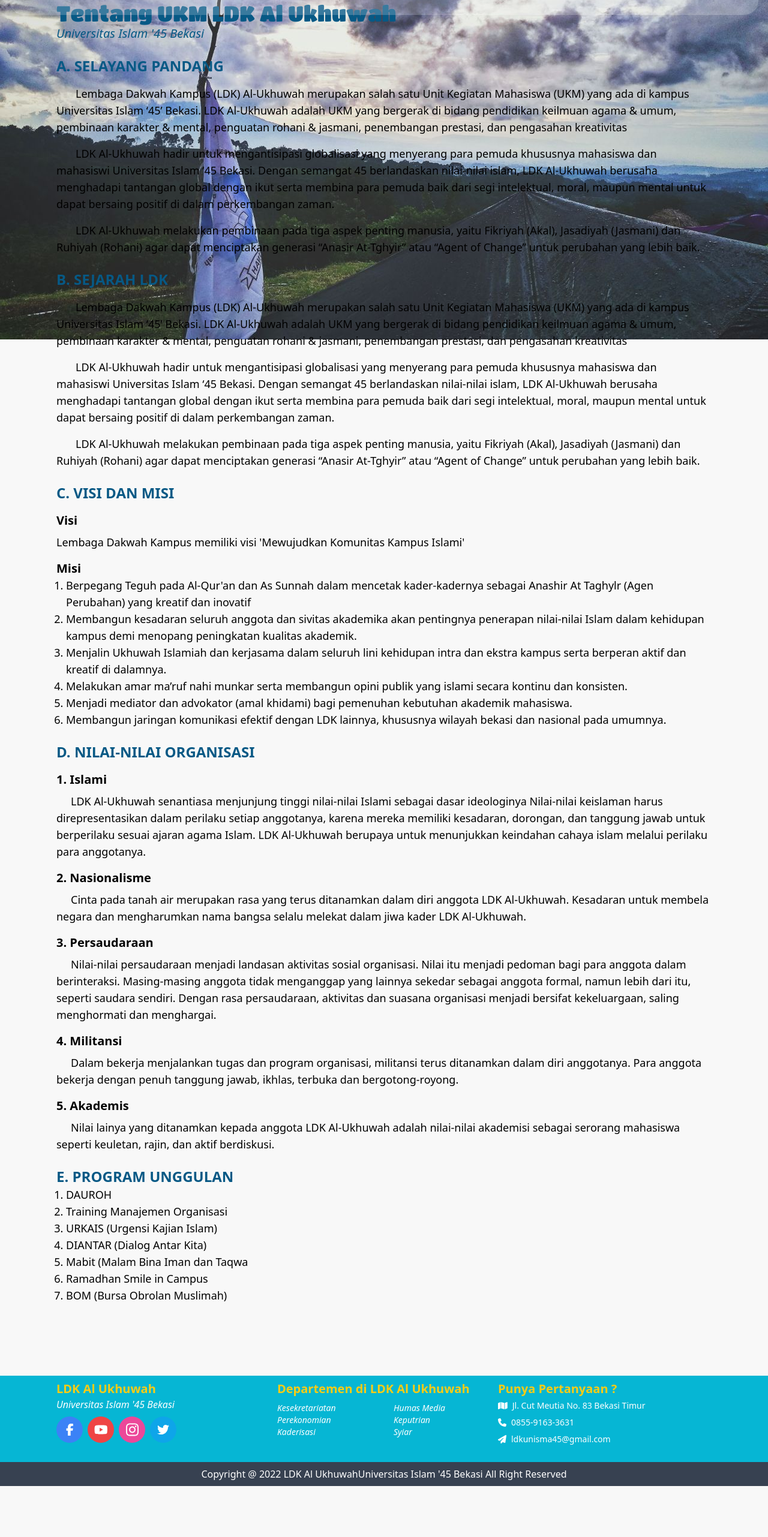
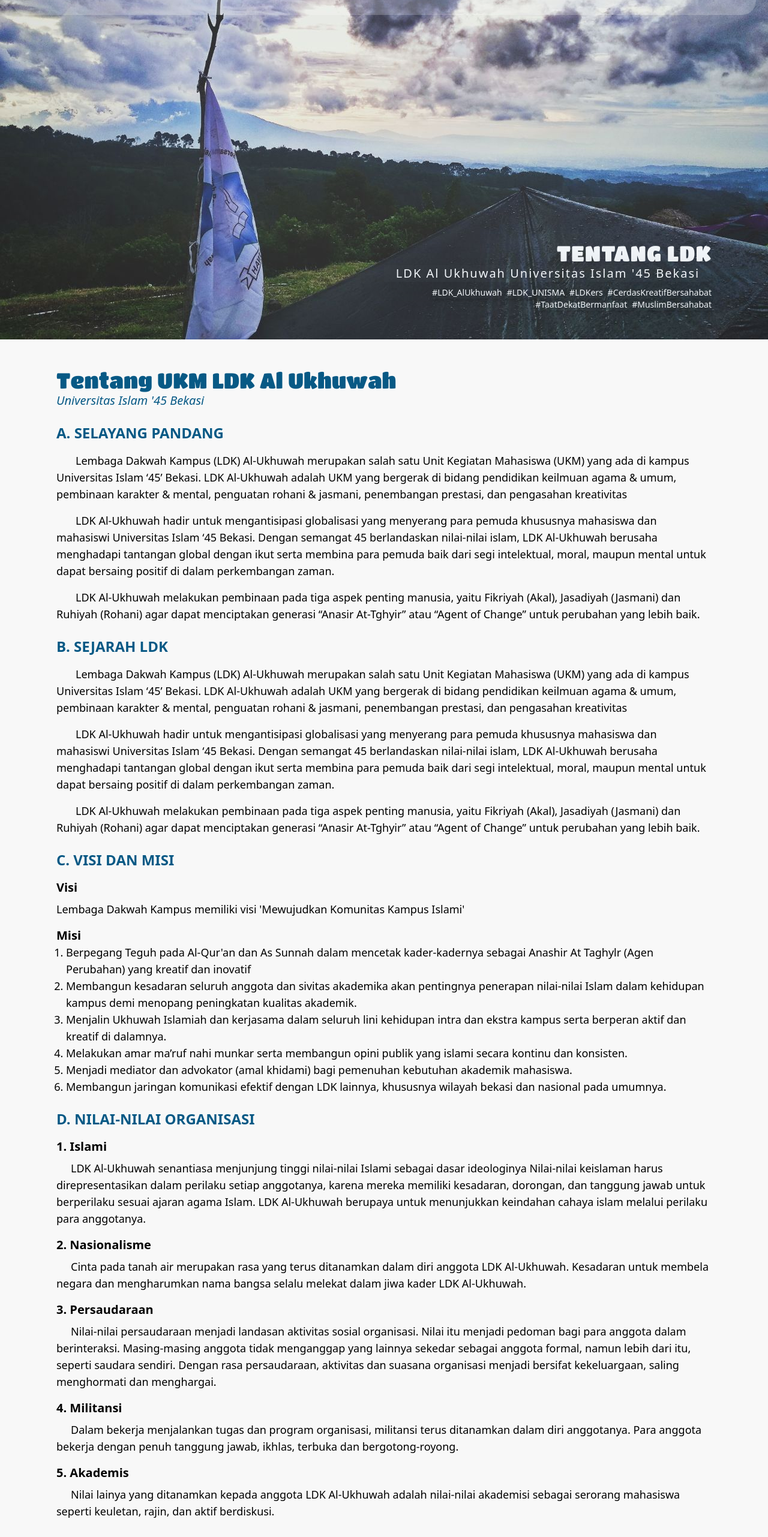
Before and after one commit to jayamiko/LDK-AlUkhuwah-Website, a Next.js app: page /tentang in a window 1280 px wide. Shown: the part 234-2797 px from the top of the page at 60% size. Before the commit the page ends 2712 px from the top, so only its background shows below. Built offline with nearby package versions, Linux system fonts and the light colour scheme; a web font is replaced by a local one.

Commit message:
Fixed UI Footer, Hero About, Hero Registration

```diff
--- a/components/Animations/Search/search.module.css
+++ b/components/Animations/Search/search.module.css
@@ -11,5 +11,4 @@
   font-family: Edu SA Beginner, Roboto, sans-serif;
   font-weight: 500;
   color: #06B6D4;
-  margin-top: -100px;
 }
--- a/components/Form/FormRegistration.jsx
+++ b/components/Form/FormRegistration.jsx
@@ -9,7 +9,7 @@ export const FormRegistration = ({
   return (
     <form
       name="submit-to-google-sheet"
-      className="flex items-center h-fit w-full md:h-3/5 space-y-1"
+      className="flex items-center md:h-[55vh] w-full space-y-1"
       method="post"
       ref={formRef}
       onSubmit={handleSubmit}
@@ -118,7 +118,7 @@ export const FormRegistration = ({
               <label htmlFor="reason">Alasan Masuk LDK ?</label>
               <textarea
                 type="text"
-                className="form-control"
+                className="form-control h-24"
                 value={personalMember.reason}
                 id="reason"
                 name="reason"
--- a/components/layout/Footer/Footer.jsx
+++ b/components/layout/Footer/Footer.jsx
@@ -30,7 +30,8 @@ const Footer = () => {
               </h2>
             </div>
             <ul className="m-0 py-2 flex flex-row justify-center text-sm md:space-x-6 hover:text-slate-200 hover:font-semibold p-0 gap-2">
-              <div className="w-2/6 sm:w-full">
+              <div className="text-xs sm:text-sm md:text-base w-2/6 sm:w-full">
+                <ul className="list-disc p-0">
                   <li className="m-0 cursor-pointer ">
                     <i>Kesekretariatan</i>
                   </li>
@@ -40,8 +41,10 @@ const Footer = () => {
                   <li className="m-0 cursor-pointer">
                     <i>Kaderisasi</i>
                   </li>
+                </ul>
               </div>
-              <div className="w-2/6 sm:w-full">
+              <div className="text-xs sm:text-sm md:text-base w-2/6 sm:w-full">
+                <ul className="list-disc p-0">
                   <li className="m-0 cursor-pointer">
                     <i>Humas Media</i>
                   </li>
@@ -51,6 +54,7 @@ const Footer = () => {
                   <li className="m-0 cursor-pointer">
                     <i>Syiar</i>
                   </li>
+                </ul>
               </div>
             </ul>
           </div>
@@ -61,7 +65,7 @@ const Footer = () => {
                 Punya Pertanyaan ?
               </h2>
             </div>
-            <ul className="w-2/3 sm:w-full list-outside p-0 text-sm space-y-2 py-1">
+            <ul className="text-xs sm:text-sm w-2/3 sm:w-full list-outside p-0 space-y-2 py-1">
               <li>
                 <FontAwesomeIcon
                   icon={faMap}
@@ -87,10 +91,10 @@ const Footer = () => {
           </div>
         </div>
         <div className="text-center text-white bg-gray-700 py-2">
-          <span className="text-sm sm:text-base">
-            Copyright @ 2022 {`${alUkhuwah + kampus} `}
+          <span className="text-xs sm:text-sm md:text-base">
+            Copyright @ 2022 {`${alUkhuwah} ${kampus} `}
           </span>
-          <span className="block sm:inline text-sm sm:text-base">
+          <span className="block sm:inline text-xs sm:text-sm md:text-base">
             All Right Reserved
           </span>
         </div>
--- a/components/layout/Header/Header.jsx
+++ b/components/layout/Header/Header.jsx
@@ -12,7 +12,7 @@ const Header = () => {
   const [click, setClick] = useState(false);
 
   return (
-    <div className="flex flex-col-reverse md:flex-col absolute md:px-4 lg:mx-0 w-full z-50">
+    <div className="absolute flex flex-col-reverse md:flex-col md:px-5 lg:mx-0 w-full z-50">
       <Head />
       <header
         className={`${styles.bgHeader} w-full md:container mx-auto md:inline items-center m-0 overflow-hidden md:rounded-3xl`}
--- a/components/utils/Title.jsx
+++ b/components/utils/Title.jsx
@@ -4,20 +4,20 @@ import { tags } from "../../data/data";
 
 function TitlePage(props) {
   return (
-    <div className="container mx-auto px-4 sm:px-0 z-40 h-fit text-slate-100 flex flex-col items-end justify-end py-10">
+    <div className="container mx-auto px-4 z-40 h-fit text-slate-100 flex flex-col items-end justify-end py-10">
       <div className="w-full lg:w-1/2">
         <div className="w-full flex flex-col items-center lg:items-end">
           <h1 className="uppercase m-0 text-4xl font-titan tracking-wide">
             {props.title}
           </h1>
-          <span className="w-fit shadow-lg text-sm sm:text-base lg:text-lg xl:text-xl w-full tracking-widest">
+          <span className="w-full text-center shadow-lg text-xs sm:text-sm md:text-base lg:text-lg xl:text-xl tracking-widest">
             {alUkhuwah} {kampus}
           </span>
         </div>
-        <div className="flex flex-wrap justify-center lg:justify-end space-x-2 w-full">
+        <div className="flex flex-wrap justify-center lg:justify-end py-2 space-x-2 w-full">
           {tags.map((tag, index) => {
             return (
-              <span key={index} className="text-sm shadow-md">{tag.name}</span>
+              <span key={index} className="text-xs sm:text-sm shadow-md">{tag.name}</span>
             )
           })}
         </div>
--- a/pages/index.js
+++ b/pages/index.js
@@ -46,8 +46,8 @@ const HomePage = () => {
               yang diperintahkan (kepadamu) dan berpalinglah dari orang yang
               musyrik (QS. Al-Hijr [15]:94)
             </p>
-            <div className="w-full flex justify-center">
-              <div className="w-1/3">
+          <div className="w-full flex justify-center">
+              <div className="w-1/2 sm:w-1/3">
                 <Button path="/pendaftaran" text="Yuk Gabung LDK" icon={faArrowRight} />
               </div>
             </div>
--- a/pages/pendaftaran/index.jsx
+++ b/pages/pendaftaran/index.jsx
@@ -99,7 +99,7 @@ const RegistrationPage = () => {
   return (
     <>
       <section className={`${styles.coverRegistration}`}>
-        <div className="container mx-auto flex flex-col items-end justify-end h-full text-white pt-8">
+        <div className="container mx-auto flex flex-col items-end justify-end h-full text-white">
           <FormRegistration
             formRef={formRef}
             personalMember={personalMember}
@@ -108,6 +108,7 @@ const RegistrationPage = () => {
           />
         </div>
       </section>
+      <div className="h-screen"></div>
       <div
         className="container mx-auto my-16"
         style={{ height: 630, width: "100%" }}
--- a/pages/pendaftaran/pendaftaran.module.css
+++ b/pages/pendaftaran/pendaftaran.module.css
@@ -3,6 +3,9 @@
   background-size: cover;
   background-repeat: no-repeat;
   background-position: center;
+  position: absolute;
+  top: 0;
+  left: 0;
   width: 100%;
   height: 100vh;
 }
--- a/pages/tentang/index.jsx
+++ b/pages/tentang/index.jsx
@@ -8,7 +8,9 @@ const About = () => {
     <>
       <section id="hero" className={`coverHero bg-[url('/images/LDK-Flag.jpg')] z-10`}>
       </section>
-      <Title title="Tentang LDK" />
+      <div className='h-screen w-full flex items-end justify-end'>
+        <Title title="Tentang LDK" />
+      </div>
       <main className="relative z-40 container mx-auto my-5 text-sky-800 px-4 sm:px-0">
         <h1 className="text-xl md:text-2xl lg:text-4xl font-titan m-0">Tentang UKM {alUkhuwah}</h1>
         <i className="font-medium md:text-lg lg:text-xl mt-2">{kampus}</i>
@@ -22,7 +24,7 @@ const About = () => {
                     className="flex items-center justify-between"
                     key={index}
                   >
-                    <h1 className="text-2xl text-sky-800 uppercase font-bold">
+                    <h1 className="text-lg sm:text-xl lg:text-2xl text-sky-800 uppercase font-bold">
                       {content.title}
                     </h1>
                   </div>
@@ -41,7 +43,7 @@ const About = () => {
             {/* VISI MISI */}
             <>
               <div className="flex items-center justify-between text-black">
-                <h1 className="text-2xl text-sky-800 uppercase font-bold">
+                <h1 className="text-lg sm:text-xl lg:text-2xl text-sky-800 uppercase font-bold">
                   C. Visi dan Misi
                 </h1>
               </div>
@@ -49,14 +51,14 @@ const About = () => {
                 id="material-3"
                 className="py-2 text-black text-base sm:text-lg leading-6"
               >
-                <h2 className="font-bold text-xl">Visi</h2>
+                <h2 className="font-bold text-base sm:text-lg lg:text-xl">Visi</h2>
                 {visiMisi.map((list)=>{
                   return (
                     <>
                       <p>
                         {list.visi}
                       </p>
-                      <h2 className="font-bold text-xl m-0">Misi</h2>
+                      <h2 className="font-bold text-base sm:text-lg lg:text-xl m-0">Misi</h2>
                       <ul className="list-decimal list-outside pl-4">
                         {list.misi.map((list)=> {
                           return (
@@ -73,7 +75,7 @@ const About = () => {
             {/* NILAI ORGANISASI */}
             <>
               <div className="flex items-center justify-between text-black">
-                <h1 className="text-2xl text-sky-800 uppercase font-bold">
+                <h1 className="text-lg sm:text-xl lg:text-2xl text-sky-800 uppercase font-bold">
                   D. Nilai-Nilai Organisasi
                 </h1>
               </div>
@@ -85,7 +87,7 @@ const About = () => {
                   {OrganizationValue.map((value, index) => {
                     return (
                       <li key={index} id={value.id}>
-                        <h2 className="font-bold text-xl">{index + 1}. {value.title}</h2>
+                        <h2 className="font-bold text-base sm:text-lg lg:text-xl">{index + 1}. {value.title}</h2>
                         <p className="indent-6">
                           {value.paragraph}
                         </p>
@@ -99,13 +101,13 @@ const About = () => {
             {/* PROGRAM UNGGULAN */}
             <>
               <div className="flex items-center justify-between text-black">
-                <h1 className="text-2xl text-sky-800 uppercase font-bold m-0">
+                <h1 className="text-lg sm:text-xl lg:text-2xl text-sky-800 uppercase font-bold m-0">
                   E. Program Unggulan
                 </h1>
               </div>
               <div
                 id="material-5"
-                className="text-black text-base sm:text-lg"
+                className="text-black text-base"
               >
                 <ul className="list-decimal list-outside pl-4">
                   {topProgram.map((list, index) => {
--- a/styles/globals.css
+++ b/styles/globals.css
@@ -49,6 +49,7 @@ a {
   width: 100%;
   height: 100%;
   min-height: 100vh !important;
+  z-index: -1;
 }
 
 .animation-wrapper {
```
Lines whose indentation alone changed are shown as unchanged.
